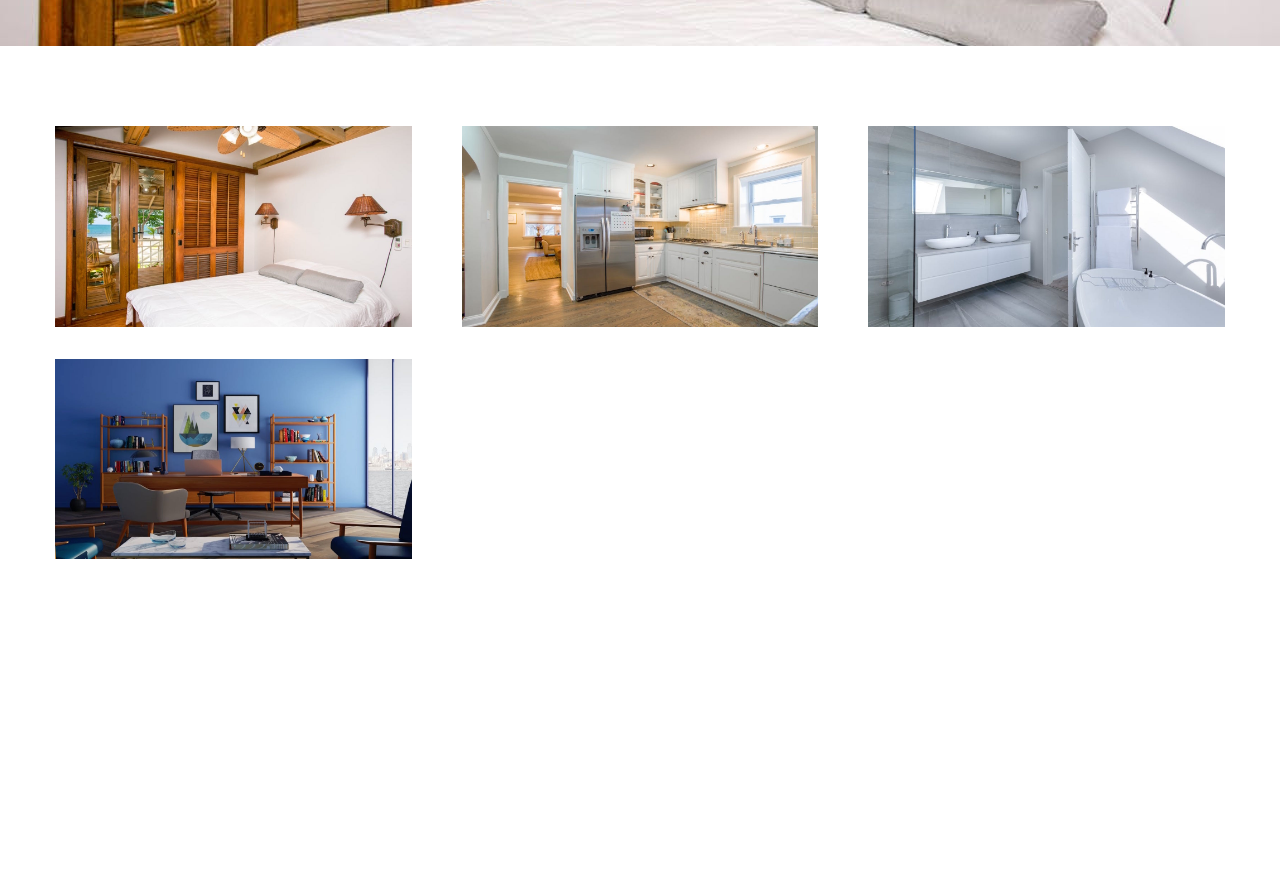
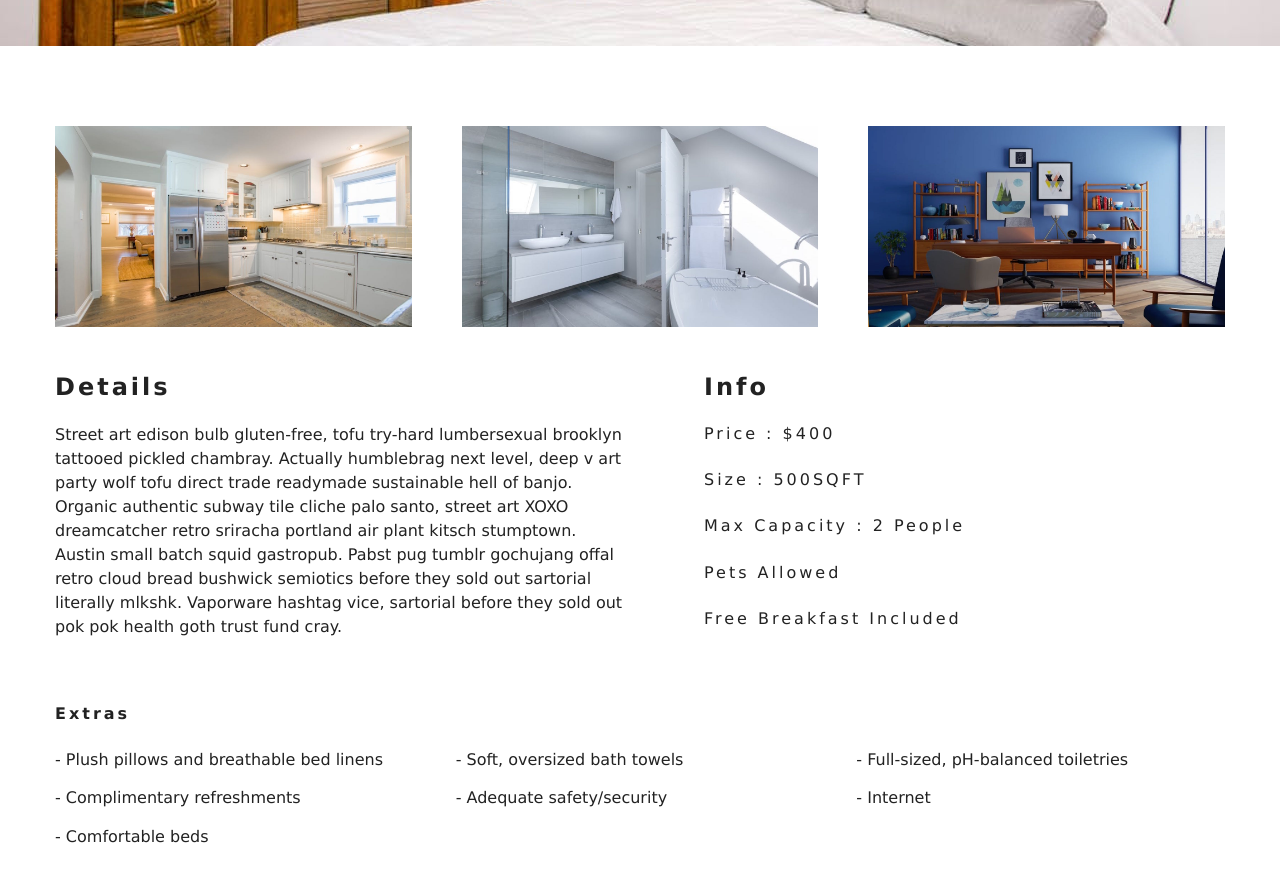
Before and after one commit to juliaosmolovska/react_website_2, a React (Create React App) app: page /rooms/double-deluxe in a window 1280 px wide. Shown: the part 500-1382 px from the top of the page. Before the commit the page ends 1059 px from the top, so only its background shows below. Built offline with nearby package versions, Linux system fonts and the light colour scheme.

Commit message:
Info on SingleRoom

```diff
--- a/src/pages/SingleRoom.js
+++ b/src/pages/SingleRoom.js
@@ -40,9 +40,11 @@
       pets,
       images
     } = room;
+    const [mainImg,...defaultImg] = images;
+
     return (
       <>
-        <StyledHero img={images[0] || this.state.defaultBcg}>
+        <StyledHero img={mainImg || this.state.defaultBcg}>
           <Banner title={`${name} room` }>
             <Link to='/rooms' className='btn-primary'>
               back to rooms
@@ -51,12 +53,40 @@
         </StyledHero>
         <section className='single-room'>
           <div className='single-room-images'>
-           {images.map((item, index) => {
-             return (
-               <img key={index} src={item} alt={name} />
-             )
-           })}
+            {defaultImg.map((item, index) => {
+              return (
+                <img key={index} src={item} alt={name} />
+              )
+            })}
           </div>
+          <div className='single-room-info'>
+            <article className='desc'>
+              <h3>details</h3>
+              <p>{description}</p>
+            </article>
+            <article className='info'>
+              <h3>info</h3>
+              <h6>price : ${price}</h6>
+              <h6>size : {size}SQFT</h6>
+              <h6>
+                Max Capacity : {
+                  capacity > 1 ? `${capacity} people`: `${capacity} person`
+                }
+              </h6>
+              <h6>{pets?'pets allowed':"no pets allowed "}</h6>
+              <h6>{breakfast && 'free breakfast included'}</h6>
+            </article>
+          </div>
+        </section>
+        <section className='room-extras'>
+          <h6>extras</h6>
+          <ul className='extras'>
+            {extras.map((item, index) =>{
+              return(
+                <li key={index}>- {item}</li>
+              );
+            })}
+          </ul>
         </section>
       </>
     );
```
